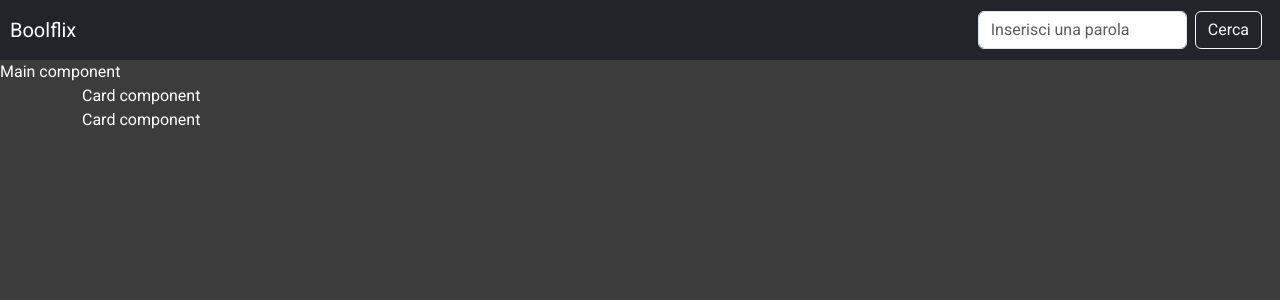
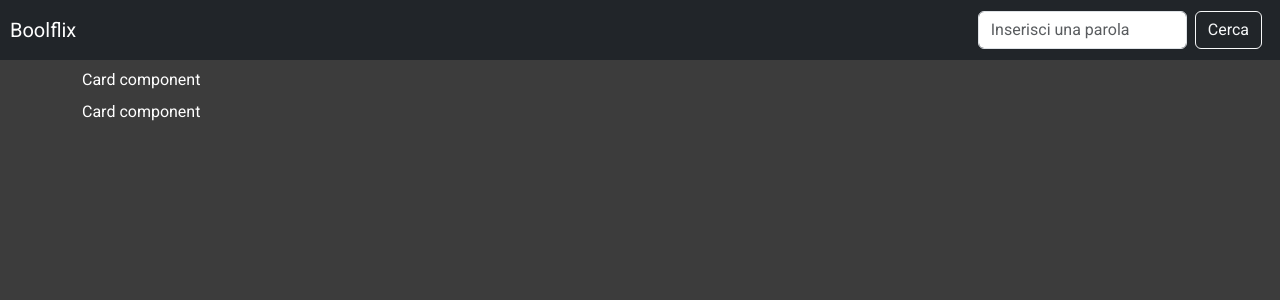
Before and after one commit to DavideBernasconi13/vite-boolflix, a Vue app: page / in a window 1280 px wide. Shown: the top 300 px of the page. Built offline with nearby package versions, Linux system fonts and the light colour scheme.

Commit message:
props and structure CardList

```diff
--- a/src/components/CardList.vue
+++ b/src/components/CardList.vue
@@ -1,6 +1,12 @@
 <template>
     <div class="container">
-        <CardComponent />
+        <h2>{{ title }}</h2>
+        <div class="row">
+            <div class="col-12 col-md-6 col-lg-3">
+                <CardComponent />
+            </div>
+        </div>
+
     </div>
 </template>
 
@@ -10,6 +16,10 @@ export default {
     name: 'CardList',
     components: {
         CardComponent
+    },
+    props: {
+        title: String,
+        list: Array
     }
 }
 </script>
--- a/src/components/MainComponent.vue
+++ b/src/components/MainComponent.vue
@@ -1,6 +1,5 @@
 <template>
     <main>
-        Main component
         <CardList />
         <CardList />
     </main>
```
